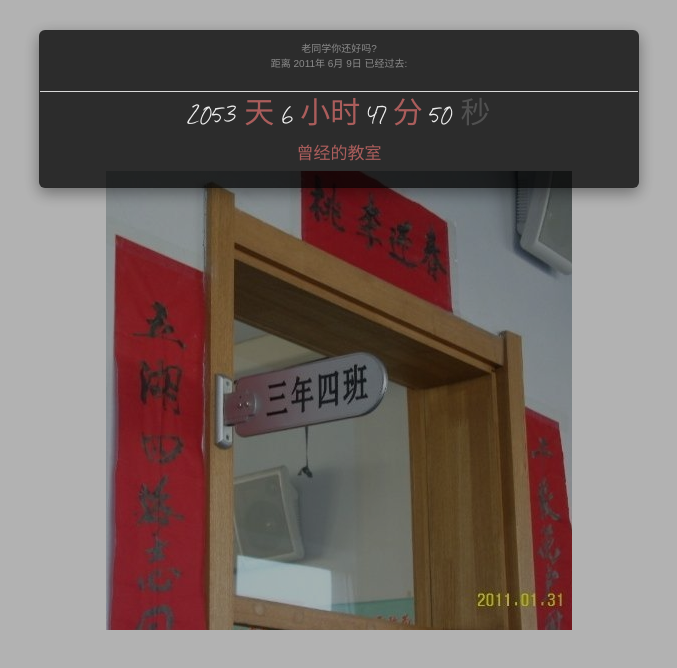
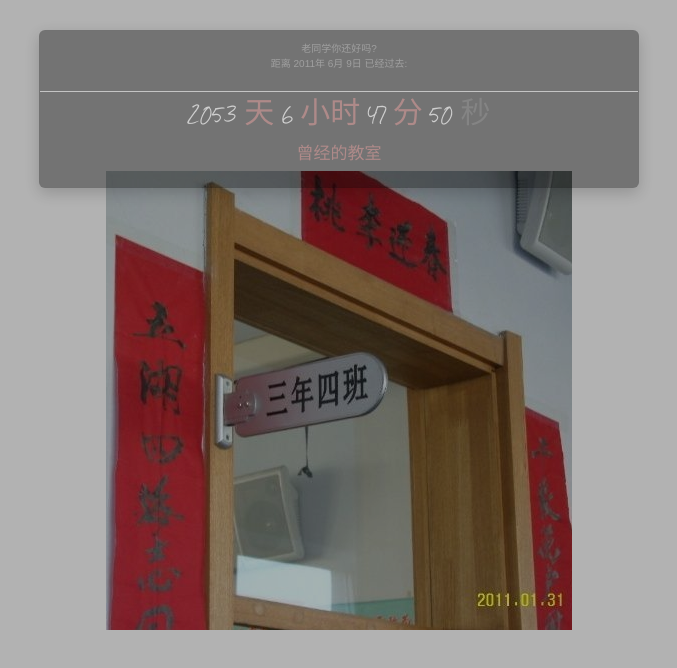
Before and after one commit to ylrc/ylrc.github.io, a plain HTML site: page index.html in a window 1280 px wide. Shown: the whole page, without its empty margins (301-978 px from the left). Drawn offline with Linux system fonts and the light colour scheme.

Commit message:
Update index.html

```diff
--- a/index.html
+++ b/index.html
@@ -75,8 +75,8 @@
         </div>
     </div>
     <div class="modal show">
-        <div class="modal-dialog" style="opacity: .9">
-            <div class="modal-content" style="opacity:.85">
+        <div class="modal-dialog" style="opacity: .6">
+            <div class="modal-content" style="opacity:.6">
                 <div class="modal-header">
                     <!--<h1 class="text-center" style="color: #A94442;font-family: 'JournalRegular', Arial, sans-serif;font-size: 7rem;">2011年高中毕业</h1>-->
                     <p class="text-center small-title">老同学你还好吗?</p>
```
